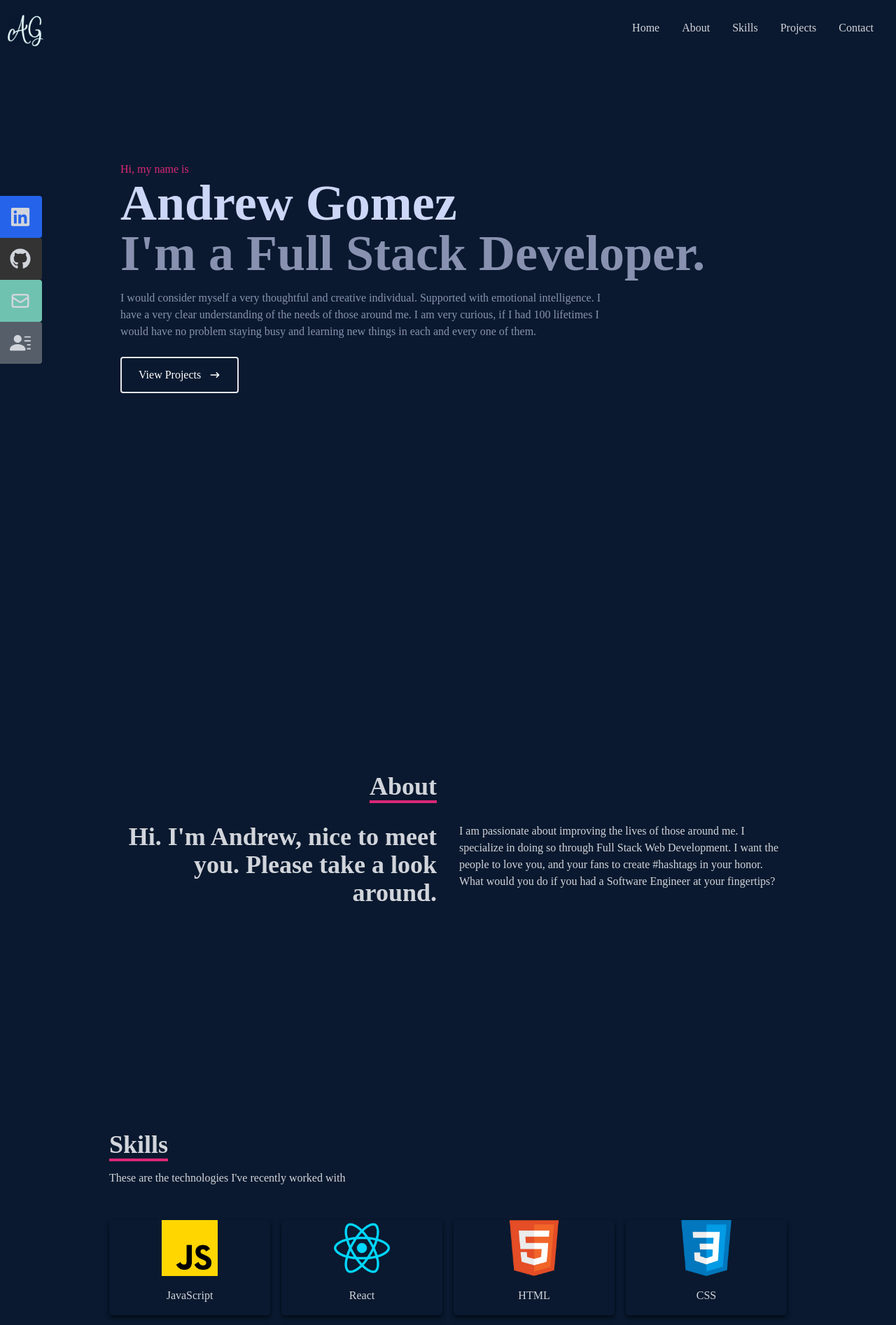
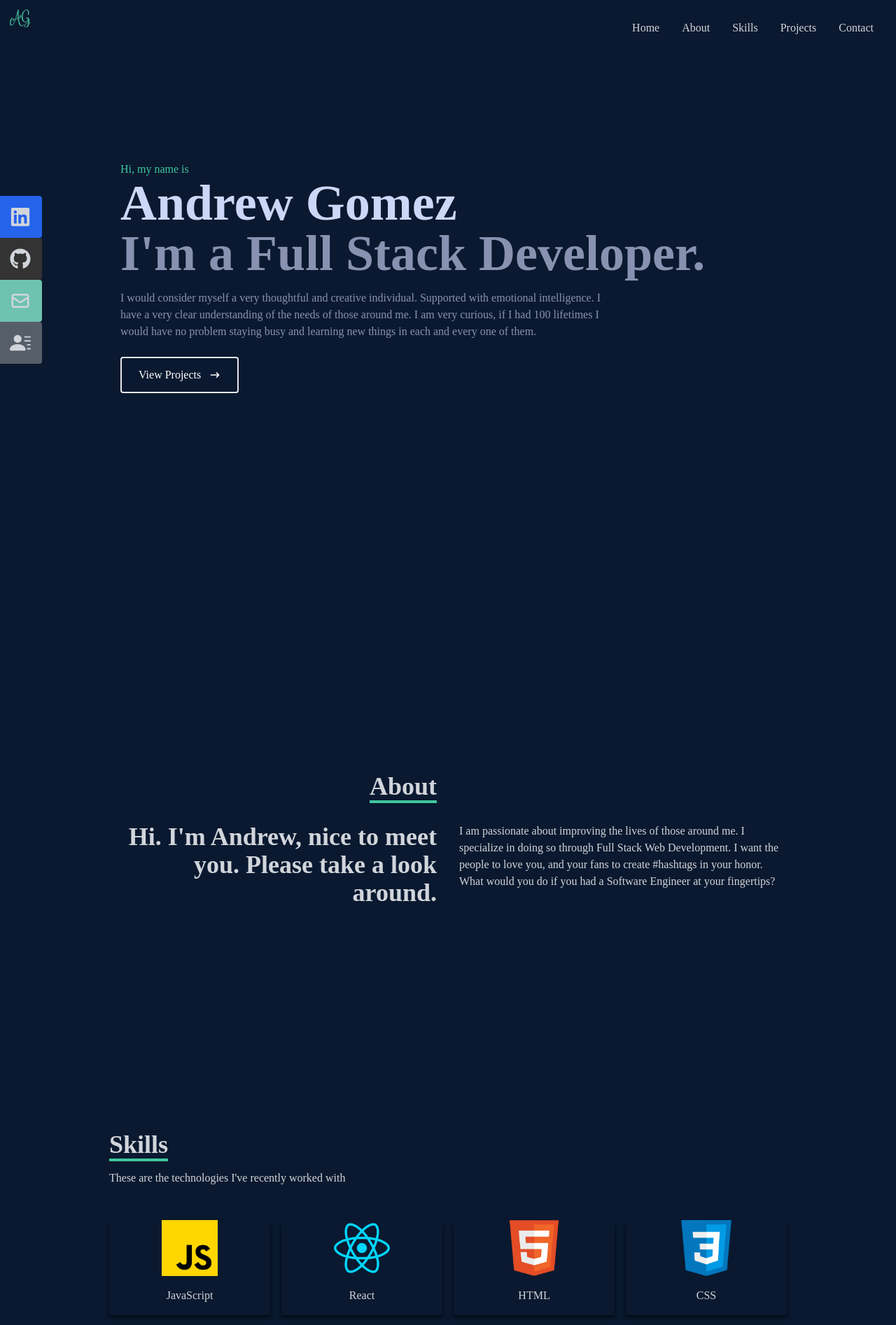
Before and after one commit to andrewgomez1992/portfolio-react, a React (Create React App) app: page / in a window 1280 px wide. Shown: the top 1894 px of the page at 70% size. Built offline with nearby package versions, Linux system fonts and the light colour scheme; the HTML template or start-up script is replaced by a standard one.

Commit message:
updated theme

```diff
--- a/src/components/About.jsx
+++ b/src/components/About.jsx
@@ -6,7 +6,7 @@ const About = () => {
         <div className='flex flex-col justify-center items-center w-full h-full'>
             <div className='max-w-[1000px] w-full grid grid-cols-2 gap-8'>
                 <div className='sm:text-right pb-8 pl-4'>
-                    <p className='text-4xl font-bold inline border-b-4 border-pink-600'>About</p>
+                    <p className='text-4xl font-bold inline border-b-4 border-[#41c69e]'>About</p>
                 </div>
                 <div>
 
--- a/src/components/Home.jsx
+++ b/src/components/Home.jsx
@@ -7,7 +7,7 @@ const Home = () => {
 
         {/** Container */}
         <div className='max-w-[1000px] mx-auto px-8 flex flex-col justify-center h-full'>
-            <p className='text-pink-600'>Hi, my name is</p>
+            <p className='text-[#41c69e]'>Hi, my name is</p>
             <h1 className='text-4xl sm:text-7xl font-bold text-[#ccd6f6]'>Andrew Gomez</h1>
             <h2 className='text-4xl sm:text-7xl font-bold text-[#8892b0]'>I'm a Full Stack Developer.</h2>
             <p className='text-[#8892b0] py-4 max-w-[700px]'>I would consider myself a very thoughtful and creative individual.
@@ -15,7 +15,7 @@ const Home = () => {
         of the needs of those around me. I am very curious, if I had 100 lifetimes
         I would have no problem staying busy and learning new things in each and every one of them.</p>
             <div>
-                <button className='text-white group border-2 rounded px-6 py-3 my-2 flex items-center hover:bg-pink-600 hover:border-pink-600'>View Projects
+                <button className='text-white group border-2 rounded px-6 py-3 my-2 flex items-center hover:bg-[#41c69e] hover:border-[#41c69e]'>View Projects
                     <span className='group-hover:rotate-90 duration-300'>
                     <HiArrowNarrowRight className='ml-3'/>
                     </span>
--- a/src/components/Skills.jsx
+++ b/src/components/Skills.jsx
@@ -16,7 +16,7 @@ const Skills = () => {
         {/** Container */}
         <div className='max-w-[1000px] mx-auto p-4 flex flex-col justify center w-full h-full'>
             <div>
-                <p className='text-4xl font-bold inline border-b-4 border-pink-600'>Skills</p>
+                <p className='text-4xl font-bold inline border-b-4 border-[#41c69e]'>Skills</p>
                 <p className='py-4'>These are the technologies I've recently worked with</p>
             </div>
 
--- a/src/components/Work.jsx
+++ b/src/components/Work.jsx
@@ -1,11 +1,15 @@
 import React from 'react'
+import airtravel from '../assets/airtravel.png';
+import devspace from '../assets/devspace.png';
+import flix from '../assets/flix.png';
+import myadmin from '../assets/myadmin.png';
 
 const Work = () => {
   return (
     <div name='work' className='w-full md:h-screen text-gray-300 bg-[#0a192f]'>
         <div className='max-w-[1000px] mx-auto p-4 flex flex-col justify-center w-full h-full'>
             <div className='pb-8'>
-                <p className='text-4xl font-bold inline border-b-4 text-gray-300 border-pink-600'>Projects</p>
+                <p className='text-4xl font-bold inline border-b-4 text-gray-300 border-[#41c69e]'>Projects</p>
                 <p className='py-6'>Check out some of my recent projects</p>
             </div>
 
```
Also changed, not shown: src/assets/Logo.png.
